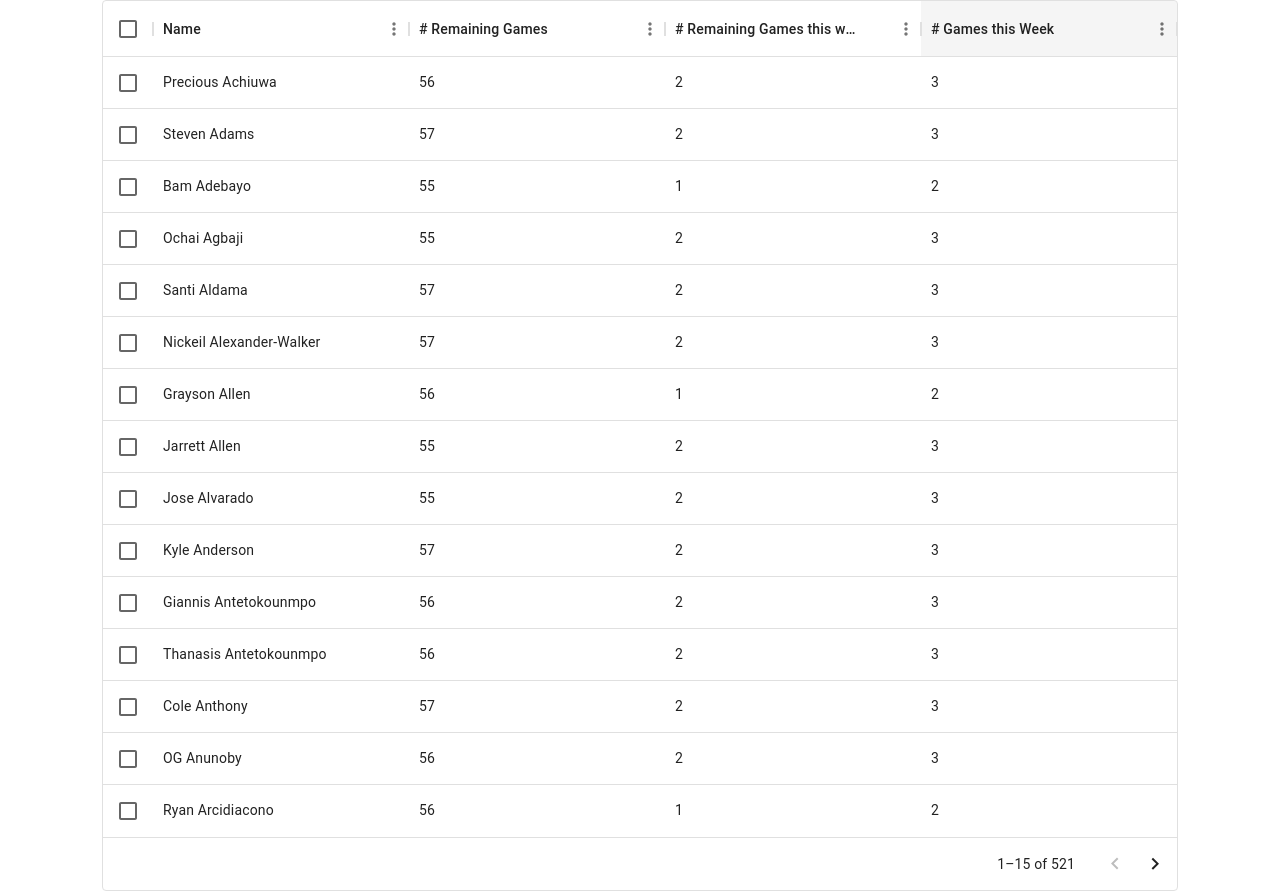
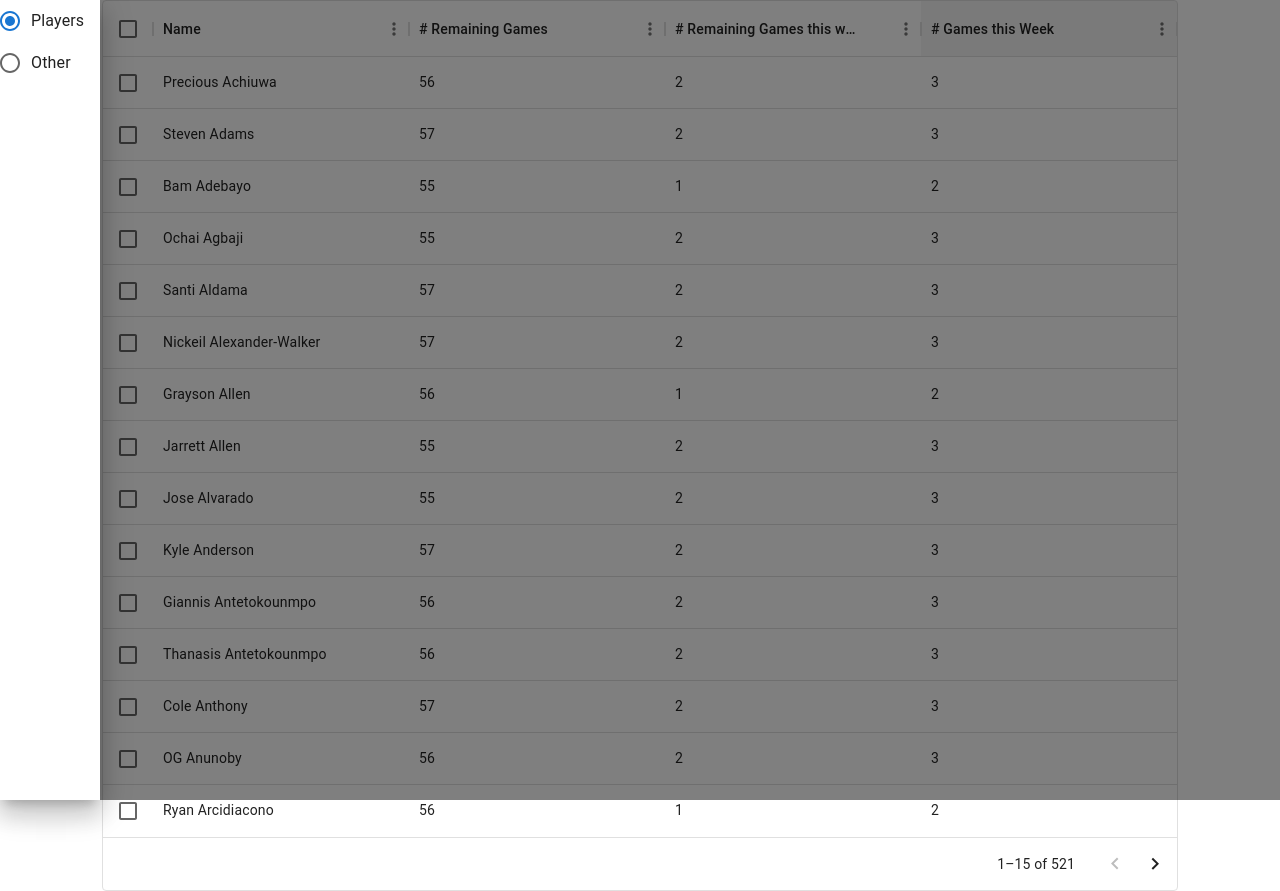
Before and after one commit to rrout2/test-fantasy-tool, a React (Create React App) app: page / in a window 1280 px wide. Built offline with nearby package versions, Linux system fonts and the light colour scheme.

Commit message:
drawer start

```diff
--- a/src/App.tsx
+++ b/src/App.tsx
@@ -1,9 +1,64 @@
-import React from 'react';
+import React, {useState} from 'react';
 import './App.css';
 import PlayerTable from './components/PlayerTable';
+import {
+    Drawer,
+    FormControl,
+    FormControlLabel,
+    Radio,
+    RadioGroup,
+} from '@mui/material';
 
 function App() {
-    return <div className="App">{<PlayerTable />}</div>;
+    const [drawerOpen, setDrawerOpen] = useState(true);
+    const [drawerValue, setDrawerValue] = React.useState('PlayerTable');
+
+    const handleChange = (event: React.ChangeEvent<HTMLInputElement>) => {
+        setDrawerValue((event.target as HTMLInputElement).value);
+    };
+
+    function drawerMaybe() {
+        return (
+            <Drawer
+                anchor={'left'}
+                open={drawerOpen}
+                onClose={() => setDrawerOpen(false)}
+            >
+                <FormControl>
+                    <RadioGroup
+                        defaultValue="PlayerTable"
+                        onChange={handleChange}
+                    >
+                        <FormControlLabel
+                            value="PlayerTable"
+                            control={<Radio />}
+                            label="Players"
+                        />
+                        <FormControlLabel
+                            value="other"
+                            control={<Radio />}
+                            label="Other"
+                        />
+                    </RadioGroup>
+                </FormControl>
+            </Drawer>
+        );
+    }
+
+    function parseDrawer() {
+        switch (drawerValue) {
+            case 'PlayerTable':
+                return <PlayerTable />;
+            default:
+                return <>oopsies</>;
+        }
+    }
+
+    return (
+        <div className="App">
+            {drawerMaybe()} {parseDrawer()}
+        </div>
+    );
 }
 
 export default App;
```
